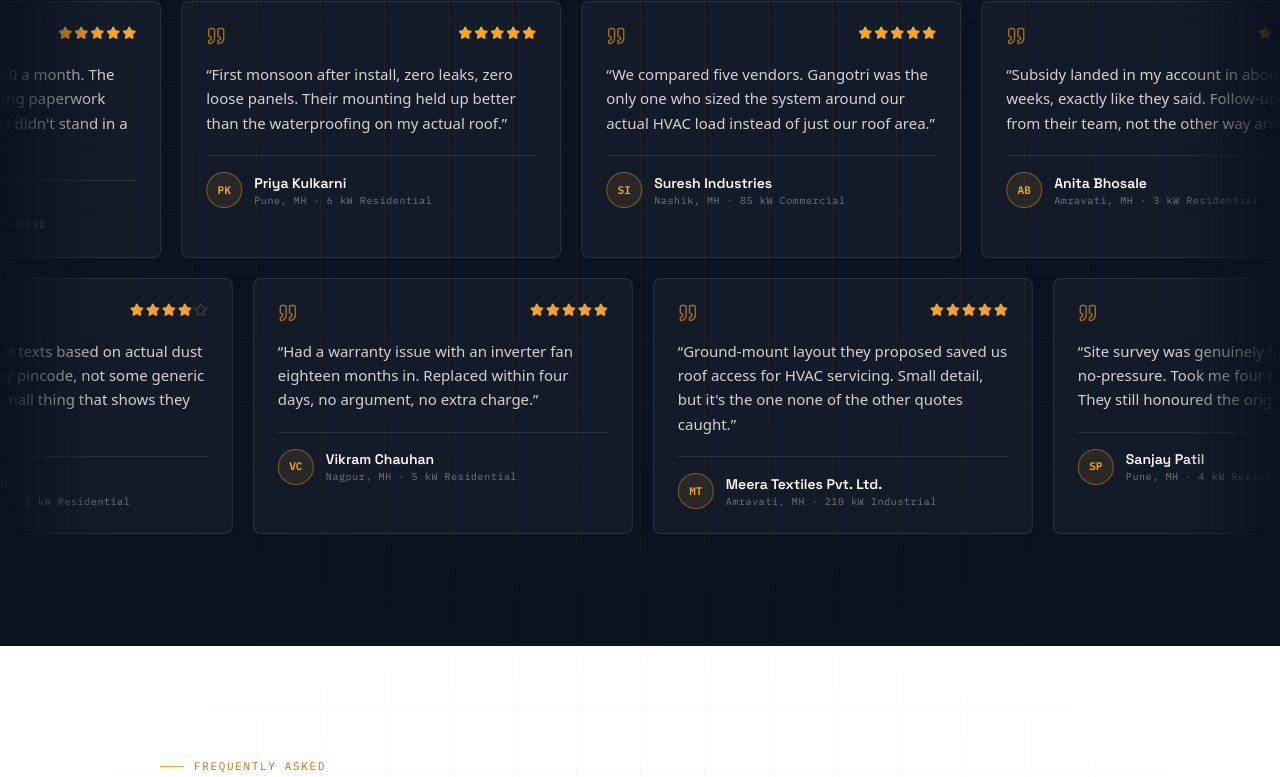
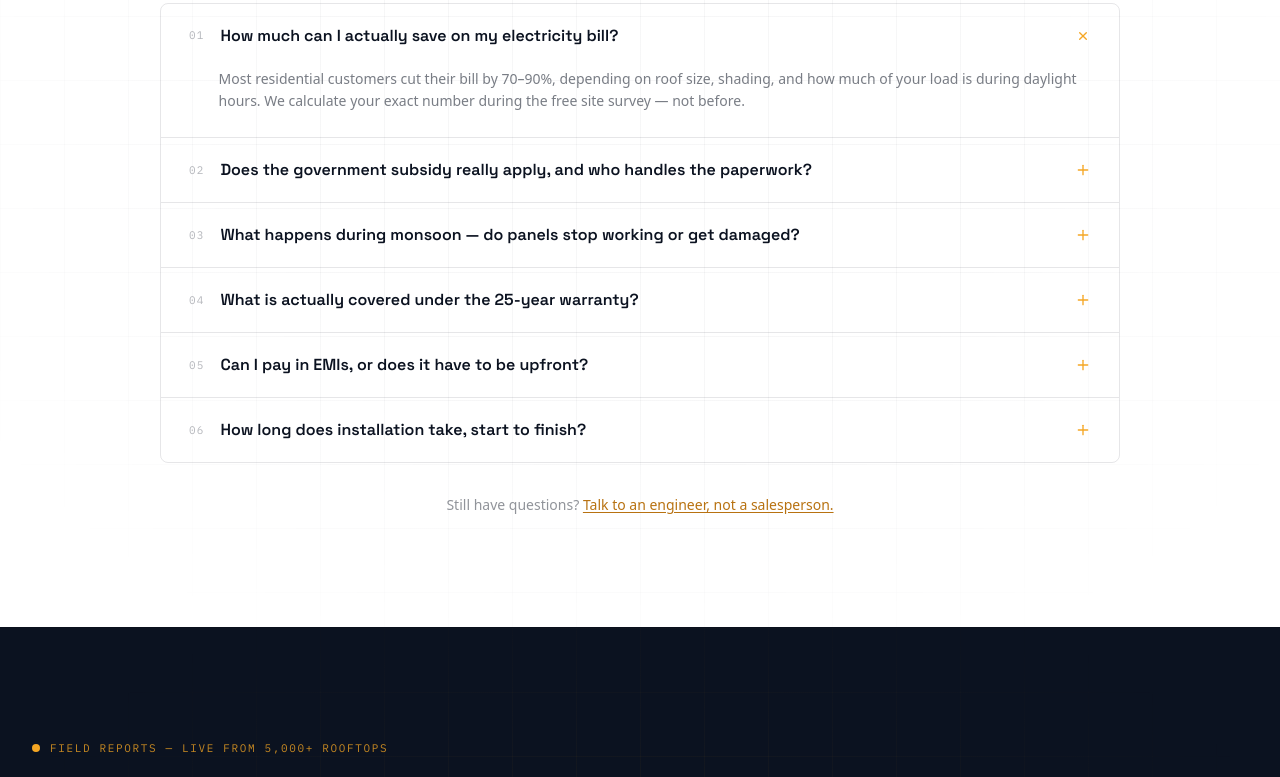
Before and after one commit to alok957641/gangotri-infrastructure, a Next.js app: page / in a window 1280 px wide. Shown: the part 4173-4950 px from the top of the page. Built offline with nearby package versions, Linux system fonts and the light colour scheme.

Commit message:
Reorder TestimonialsSection in page layout

```diff
--- a/app/page.tsx
+++ b/app/page.tsx
@@ -13,8 +13,9 @@
       <TrustSection />
       <ProjectsGallery/>
         <QuoteFormSection/>
+      <FaqSection/>
         <TestimonialsSection/>
-      <FaqSection/>
+
         <CtaSection/>
         <Footer/>
 
```
